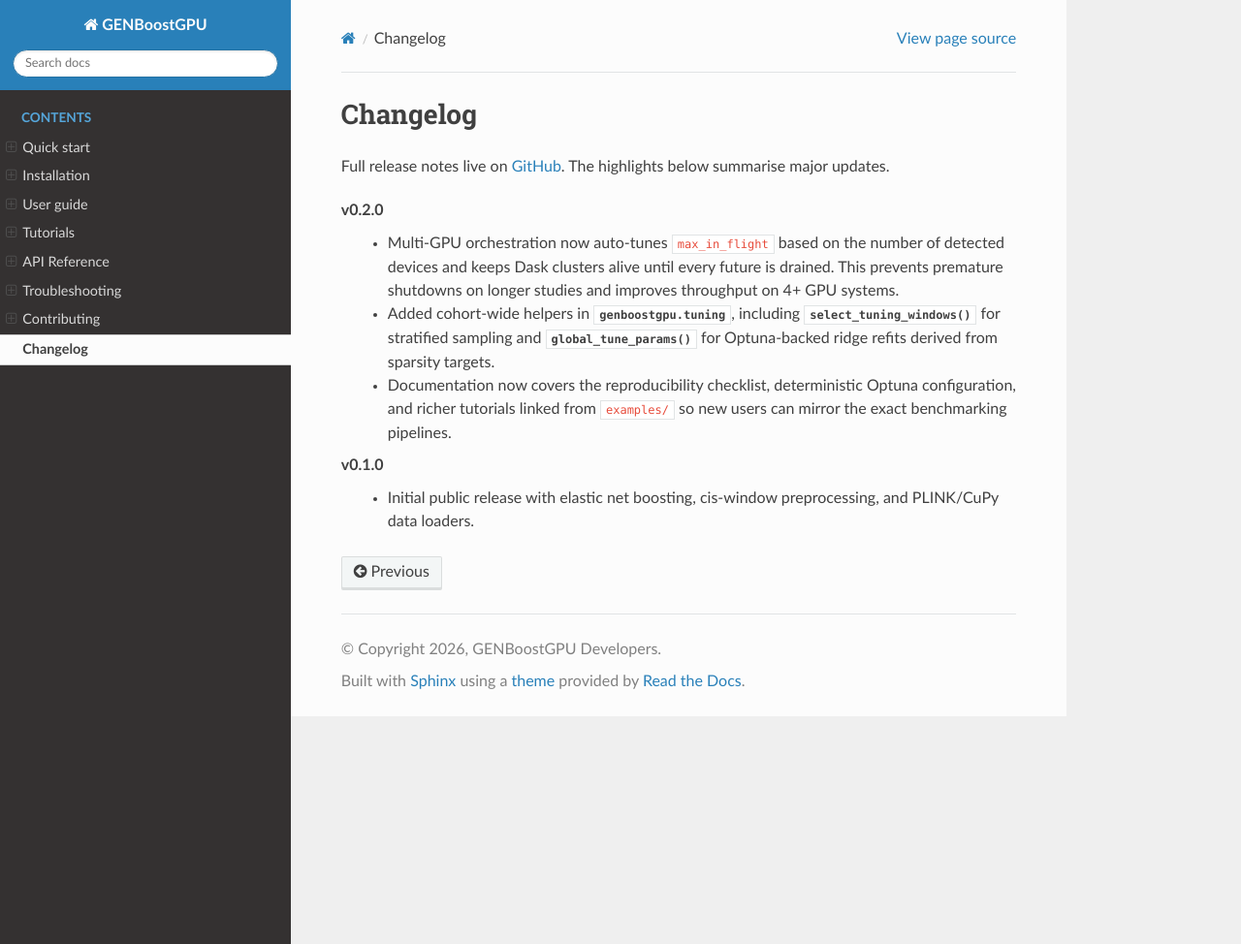
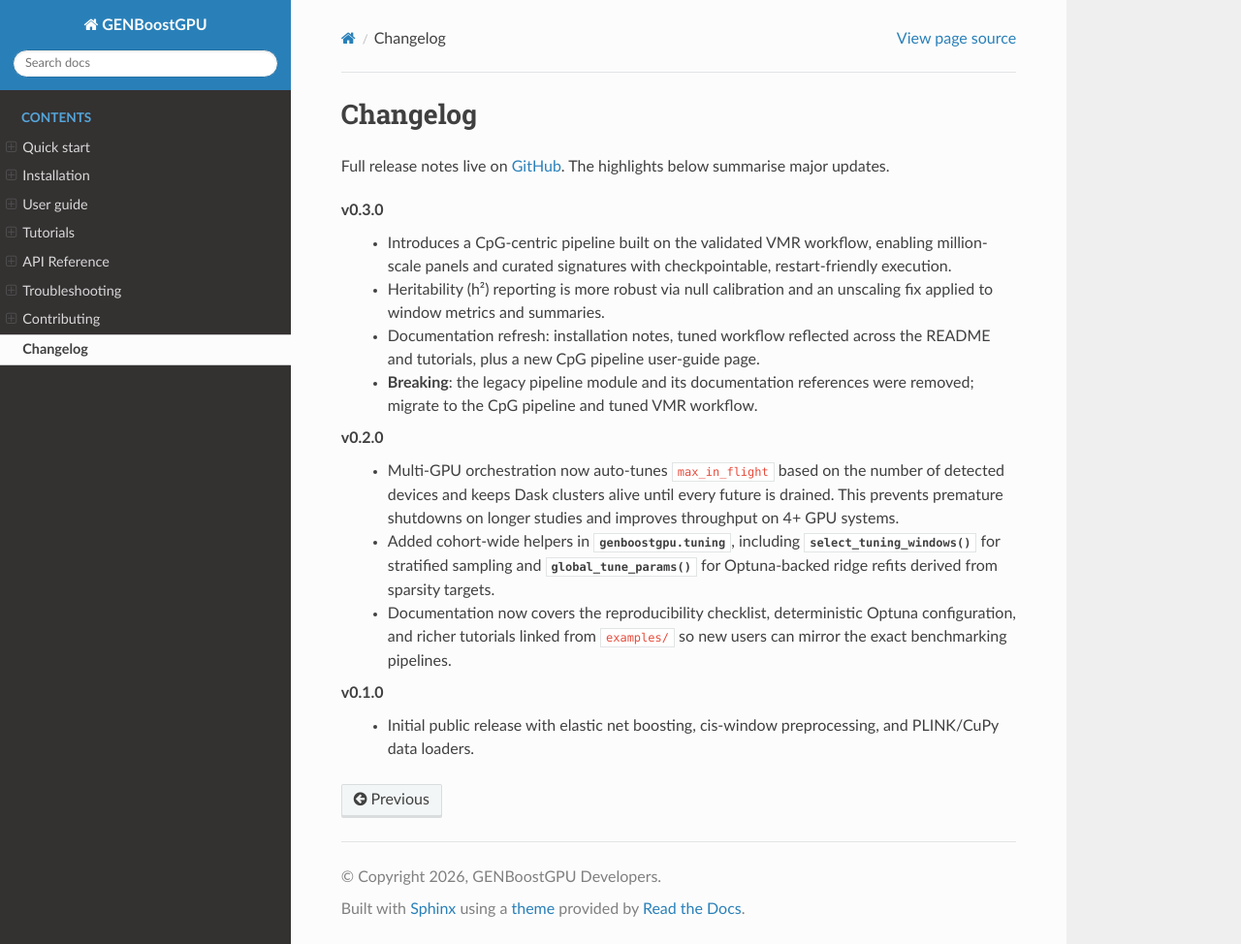
Before and after one commit to heart-gen/GENBoostGPU, a Sphinx documentation site: the page built from docs/changelog.rst, in a window 1280 px wide and 974 px high. Shown: the whole window at 97% size. Built offline with Sphinx 7.4.7 and the Read the Docs theme 3.1.0, drawn with Linux system fonts in a browser that asks for light colours.

Commit message:
Update changelog for version 0.3.0 release
Added release notes for version 0.3.0, highlighting new features and breaking changes.

```diff
--- a/docs/changelog.rst
+++ b/docs/changelog.rst
@@ -3,6 +3,17 @@ Changelog
 
 Full release notes live on `GitHub <https://github.com/heart-gen/GENBoostGPU/releases>`_.
 The highlights below summarise major updates.
+
+v0.3.0
+   * Introduces a CpG-centric pipeline built on the validated VMR workflow,
+     enabling million-scale panels and curated signatures with checkpointable,
+     restart-friendly execution.
+   * Heritability (h²) reporting is more robust via null calibration and an
+     unscaling fix applied to window metrics and summaries.
+   * Documentation refresh: installation notes, tuned workflow reflected across
+     the README and tutorials, plus a new CpG pipeline user-guide page.
+   * **Breaking**: the legacy pipeline module and its documentation references
+     were removed; migrate to the CpG pipeline and tuned VMR workflow.
 
 v0.2.0
    * Multi-GPU orchestration now auto-tunes ``max_in_flight`` based on the number
```
